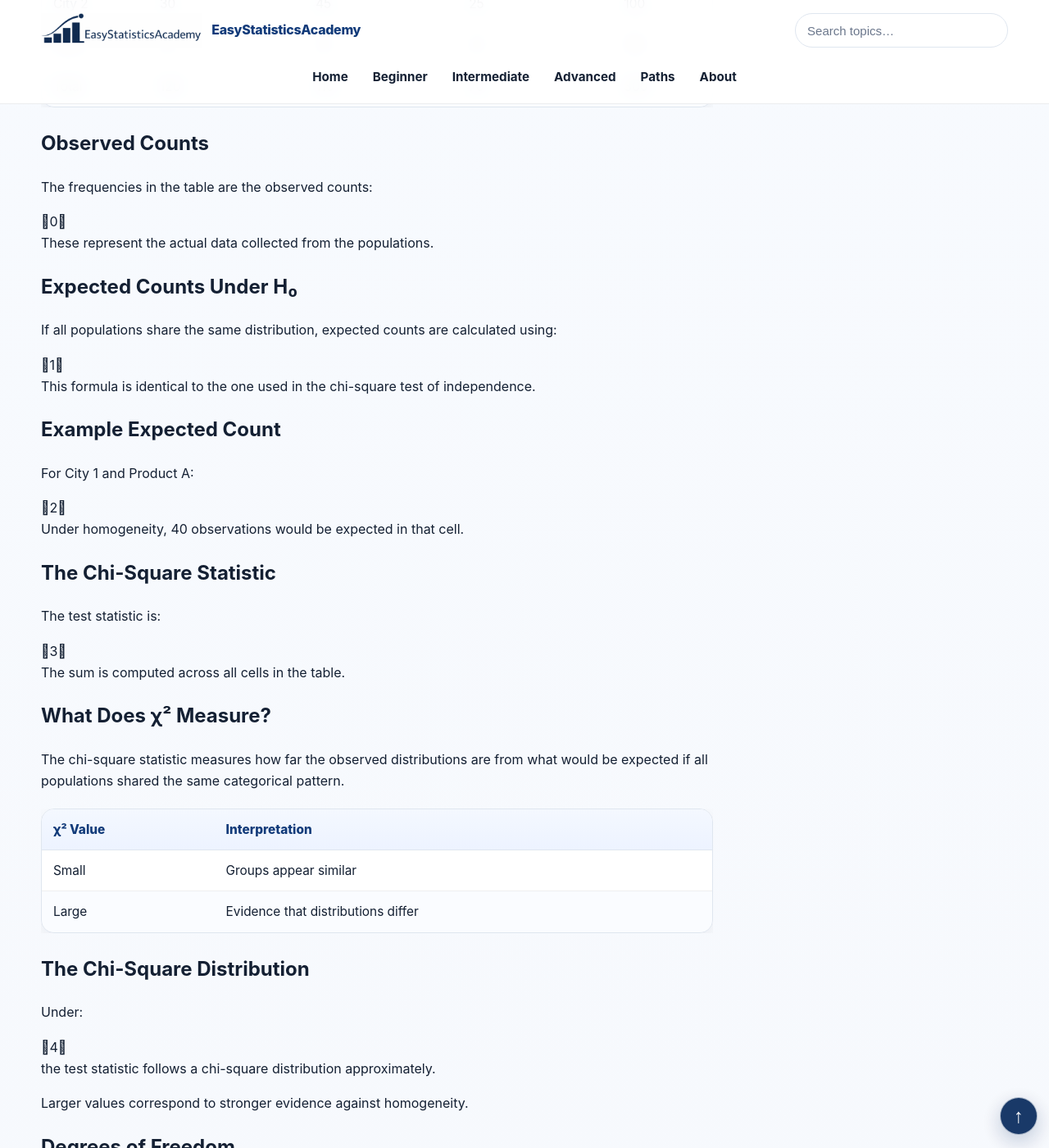
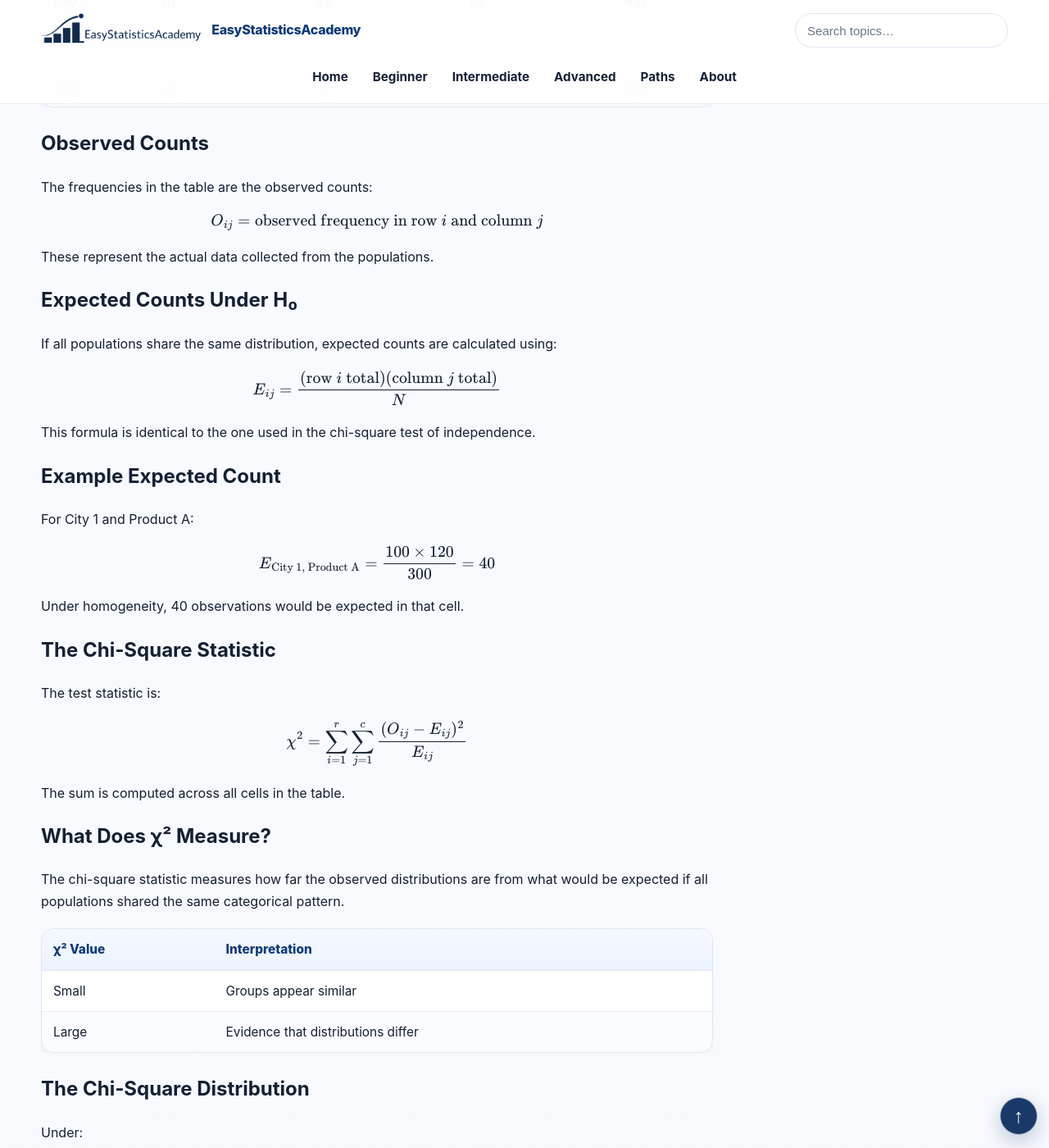
Before and after one commit to ammar-homaida-statistics/easystatisticsacademy, a Jekyll site: the page built from inference/classical-tests/chi-square-homogeneity-test/index.md, in a window 1280 px wide and 1400 px high, scrolled down 1674 px. Shown: the whole window at 82% size. Built offline with Jekyll 4.4.1, drawn with Linux system fonts in a browser that asks for light colours; some of the changed text lies outside the part shown.

Commit message:
Restore 8 verified expressions in chi-square-homogeneity-test

```diff
--- a/inference/classical-tests/chi-square-homogeneity-test/index.md
+++ b/inference/classical-tests/chi-square-homogeneity-test/index.md
@@ -208,7 +208,11 @@ sidebar: false
       The frequencies in the table are the observed counts:
     </p>
 
-    0
+
+    \[
+    O_{ij}=\text{observed frequency in row }i\text{ and column }j
+    \]
+
 
     <p>
       These represent the actual data collected from the populations.
@@ -221,7 +225,11 @@ sidebar: false
       expected counts are calculated using:
     </p>
 
-    1
+
+    \[
+    E_{ij}=\frac{(\text{row }i\text{ total})(\text{column }j\text{ total})}{N}
+    \]
+
 
     <p>
       This formula is identical to the one used in the chi-square test of independence.
@@ -233,7 +241,11 @@ sidebar: false
       For City 1 and Product A:
     </p>
 
-    2
+
+    \[
+    E_{\text{City 1, Product A}}=\frac{100\times120}{300}=40
+    \]
+
 
     <p>
       Under homogeneity, 40 observations would be expected in that cell.
@@ -245,7 +257,11 @@ sidebar: false
       The test statistic is:
     </p>
 
-    3
+
+    \[
+    \chi^2=\sum_{i=1}^{r}\sum_{j=1}^{c}\frac{(O_{ij}-E_{ij})^2}{E_{ij}}
+    \]
+
 
     <p>
       The sum is computed across all cells in the table.
@@ -292,7 +308,11 @@ sidebar: false
       Under:
     </p>
 
-    4
+
+    \[
+    H_0:\ \text{all population category distributions are equal}
+    \]
+
 
     <p>
       the test statistic follows a chi-square distribution approximately.
@@ -320,7 +340,11 @@ sidebar: false
       the degrees of freedom are:
     </p>
 
-    5
+
+    \[
+    \operatorname{df}=(r-1)(c-1)
+    \]
+
 
     <h2>Example</h2>
 
@@ -339,7 +363,11 @@ sidebar: false
       therefore:
     </p>
 
-    6
+
+    \[
+    \operatorname{df}=(3-1)(3-1)=4
+    \]
+
 
     <h2>The p-Value</h2>
 
@@ -385,7 +413,11 @@ sidebar: false
       Rejecting:
     </p>
 
-    7
+
+    \[
+    H_0:\ \text{all populations have the same category proportions}
+    \]
+
 
     <p>
       means the data provide evidence that at least one population has a different categorical distribution.
```
